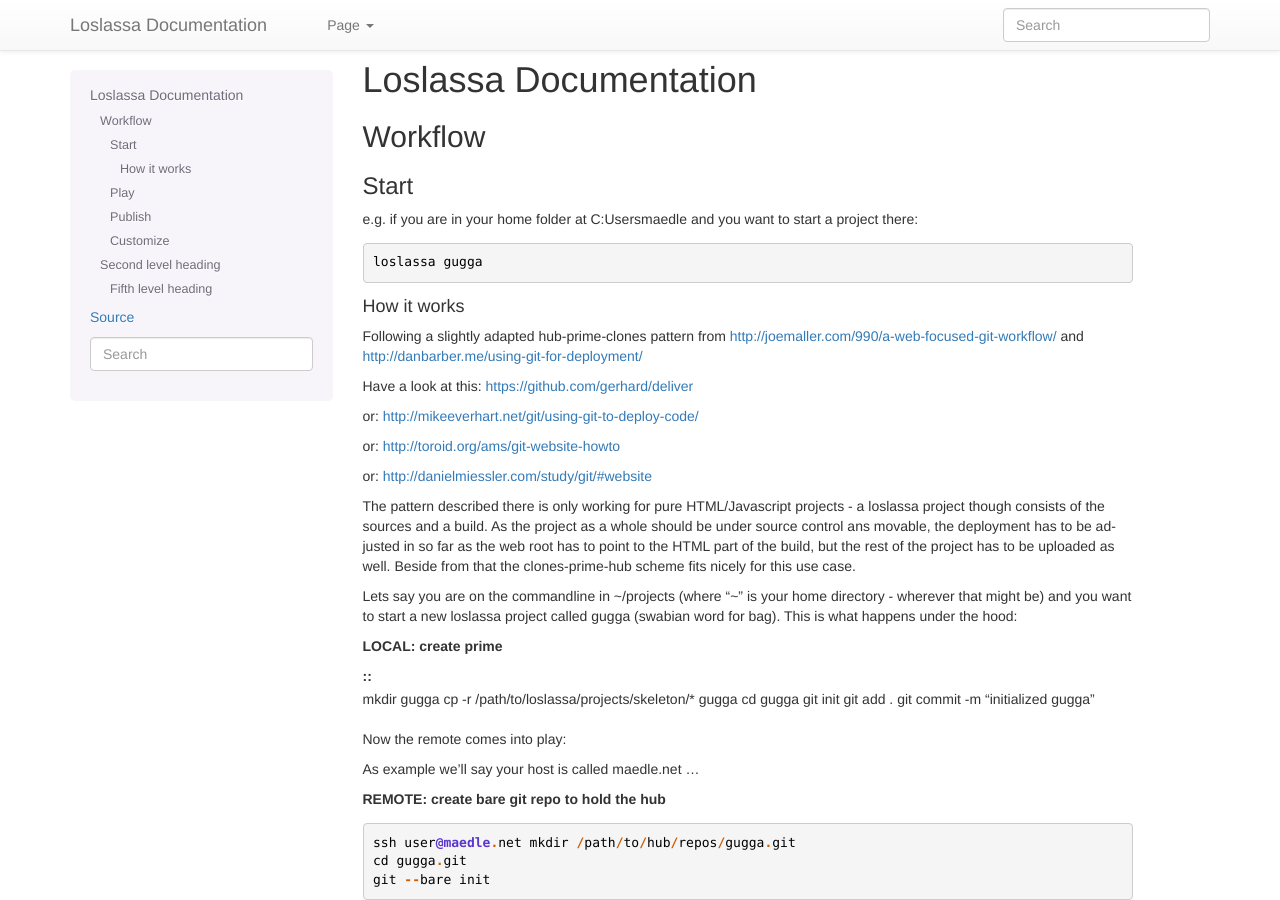
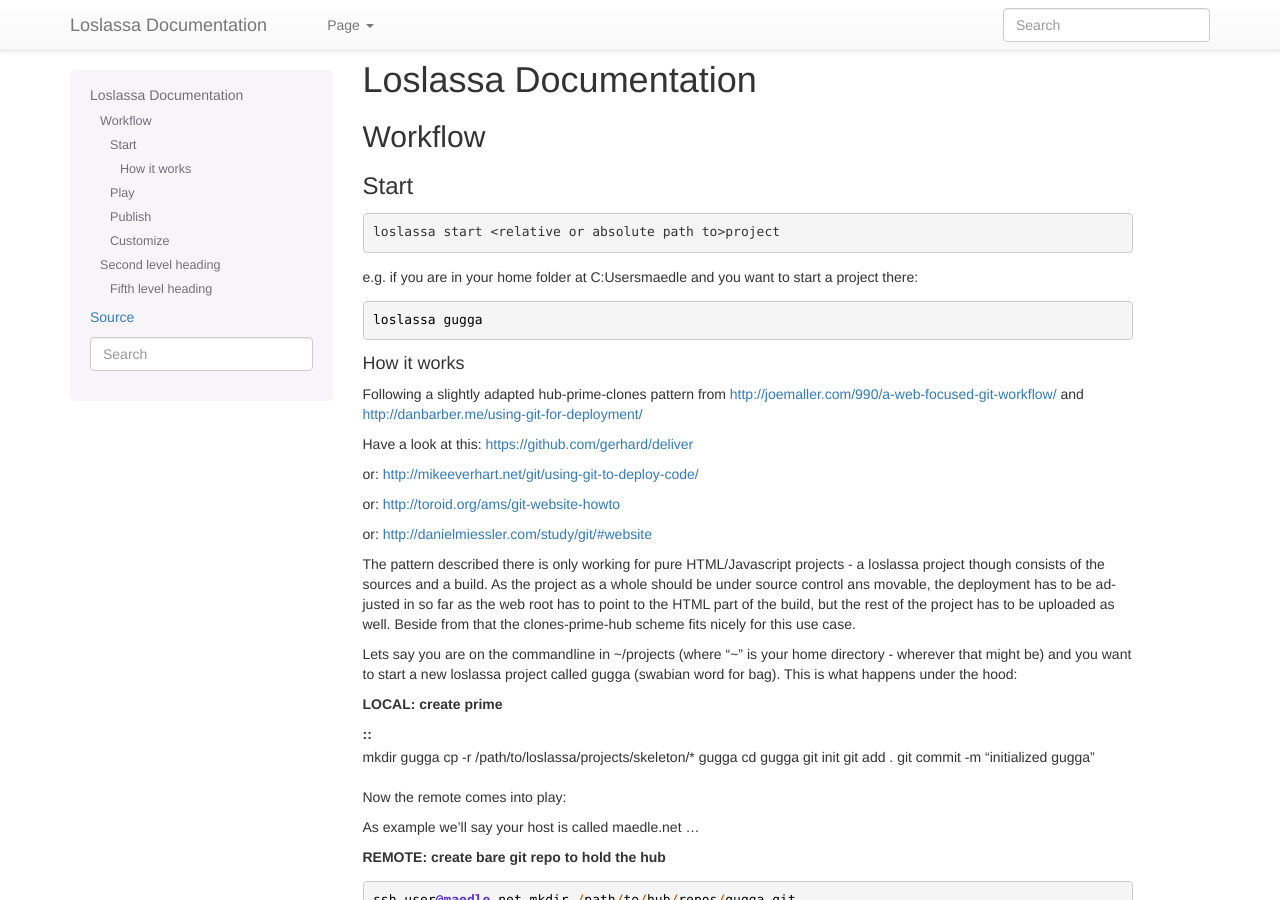
Before and after one commit to obestwalter/loslassa, a Sphinx documentation site: the page built from docs/index.rst, in a window 1280 px wide and 900 px high. Built offline with Sphinx 7.4.7, drawn with Linux system fonts in a browser that asks for light colours; pages that are not in the unit, such as notebooks, are missing from menus.

Commit message:
new build

```diff
--- a/docs/__build/html/_sources/index.txt
+++ b/docs/__build/html/_sources/index.txt
@@ -9,7 +9,7 @@
 Start
 '''''
 
-.. code-block: bash
+.. code-block:: bash
 
     loslassa start <relative or absolute path to>project
 
--- a/docs/__build/html/index.html
+++ b/docs/__build/html/index.html
@@ -135,6 +135,9 @@
 <h2>Workflow<a class="headerlink" href="#workflow" title="Permalink to this headline">¶</a></h2>
 <div class="section" id="start">
 <h3>Start<a class="headerlink" href="#start" title="Permalink to this headline">¶</a></h3>
+<div class="highlight-bash"><div class="highlight"><pre>loslassa start &lt;relative or absolute path to&gt;project
+</pre></div>
+</div>
 <p>e.g. if you are in your home folder at C:Usersmaedle and you want
 to start a project there:</p>
 <div class="highlight-python"><div class="highlight"><pre>loslassa gugga
--- a/docs/index.rst
+++ b/docs/index.rst
@@ -9,7 +9,7 @@
 Start
 '''''
 
-.. code-block: bash
+.. code-block:: bash
 
     loslassa start <relative or absolute path to>project
 
```
Also changed, not shown: docs/__build/html/searchindex.js (+1 -1 lines), 3 other files.
